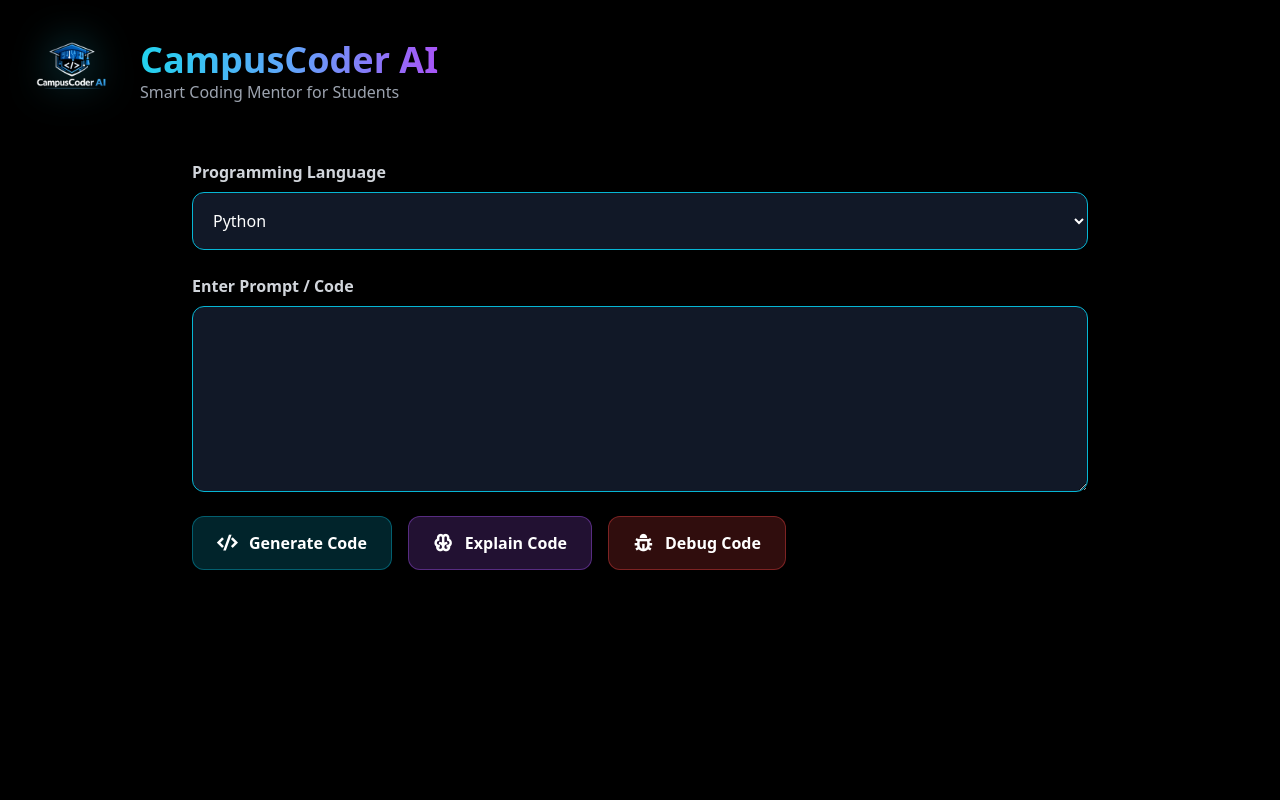
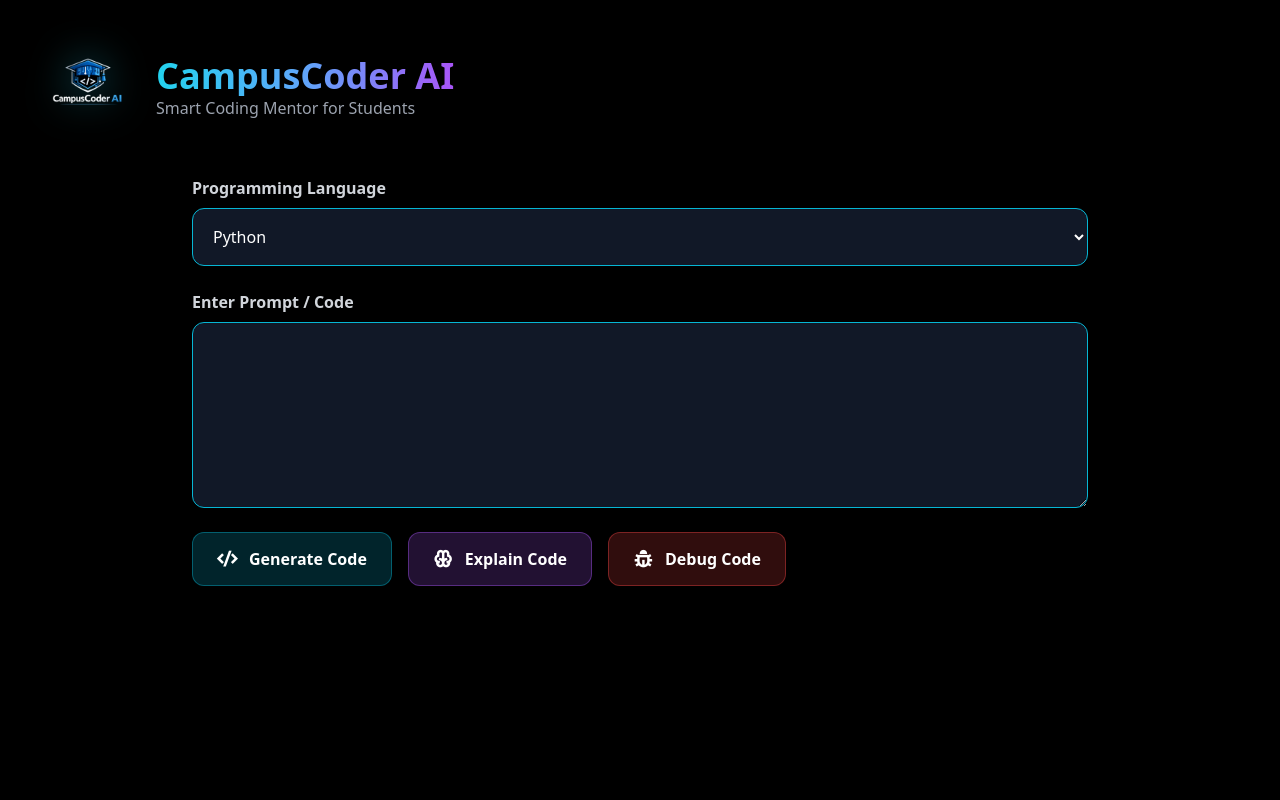
Before and after one commit to Mehedi-764/campuscoder-ai, a Django app: page /assistant/ in a window 1280 px wide. Run offline with Django 5.2, Linux system fonts and the light colour scheme; the visitor is signed in with stand-in values (Sample User, id 1); some libraries are stand-ins or nearby versions.

Commit message:
Update assistant.html

```diff
--- a/templates/users/assistant.html
+++ b/templates/users/assistant.html
@@ -17,14 +17,14 @@
     <link href="https://cdnjs.cloudflare.com/ajax/libs/prism/1.29.0/themes/prism-tomorrow.min.css" rel="stylesheet"/>
 </head>
 
-<body class="bg-black text-white min-h-screen p-6 max-sm:p-4">
+<body class="bg-black text-white min-h-screen p-10 max-lg:p-6 max-sm:p-4">
 
 {% load static %}
 
 <!-- HEADER -->
-<div class="flex items-center justify-between mb-10 gap-6 max-sm:flex-col">
+<div class="flex items-center justify-between mb-10 gap-6 max-lg:flex-col">
 
-    <div class="flex items-center gap-5 text-left max-sm:flex-col max-sm:text-center">
+    <div class="flex items-center gap-5 text-left max-lg:flex-col max-lg:text-center">
 
         <img
         src="{% static 'images/logo.png' %}"
@@ -67,7 +67,7 @@
         name="language"
         class="w-full p-4 rounded-xl
         bg-gray-900 text-white border border-cyan-500
-        max-sm:p-3 max-sm:text-sm">
+        text-base max-sm:p-3 max-sm:text-sm">
 
         <option>Python</option>
         <option>C</option>
@@ -99,40 +99,52 @@
   </div>
 
   <!-- BUTTONS -->
-  <div class="flex gap-4 max-sm:flex-col max-sm:gap-3">
+  <div class="flex gap-4 max-lg:flex-col max-lg:gap-3">
 
-    <button type="submit" name="action" value="generate"
+    <button
+        type="submit"
+        name="action"
+        value="generate"
         class="flex items-center justify-center gap-3
         bg-cyan-500/20 hover:bg-cyan-500/30
         border border-cyan-500/40
         px-6 py-3 rounded-xl font-semibold transition
-        max-sm:w-full">
+        max-lg:w-full">
 
         <i class="ri-code-s-slash-line text-xl"></i>
+
         Generate Code
 
     </button>
 
-    <button type="submit" name="action" value="explain"
+    <button
+        type="submit"
+        name="action"
+        value="explain"
         class="flex items-center justify-center gap-3
         bg-purple-500/20 hover:bg-purple-500/30
         border border-purple-500/40
         px-6 py-3 rounded-xl font-semibold transition
-        max-sm:w-full">
+        max-lg:w-full">
 
         <i class="ri-brain-line text-xl"></i>
+
         Explain Code
 
     </button>
 
-    <button type="submit" name="action" value="debug"
+    <button
+        type="submit"
+        name="action"
+        value="debug"
         class="flex items-center justify-center gap-3
         bg-red-500/20 hover:bg-red-500/30
         border border-red-500/40
         px-6 py-3 rounded-xl font-semibold transition
-        max-sm:w-full">
+        max-lg:w-full">
 
         <i class="ri-bug-line text-xl"></i>
+
         Debug Code
 
     </button>
@@ -140,6 +152,7 @@
   </div>
 
 </form>
+
 
 <!-- RESPONSE -->
 {% if response %}
@@ -156,7 +169,9 @@ max-sm:rounded-2xl max-sm:p-5">
         <div class="flex items-center gap-3">
 
             <div class="bg-cyan-500/20 p-3 rounded-xl">
+
                 <i class="ri-robot-2-line text-cyan-400 text-2xl"></i>
+
             </div>
 
             <div>
@@ -175,12 +190,13 @@ max-sm:rounded-2xl max-sm:p-5">
 
     </div>
 
+
     <!-- CODE BOX -->
     <div class="bg-black w-full p-6 rounded-2xl
     overflow-x-auto border border-gray-700
     max-sm:p-4">
 
-<pre class="whitespace-pre w-full">
+        <pre class="whitespace-pre w-full">
 <code id="code" class="language-python">
 {{ response }}
 </code>
@@ -188,38 +204,45 @@ max-sm:rounded-2xl max-sm:p-5">
 
     </div>
 
+
     <!-- ACTION BUTTONS -->
-    <div class="flex gap-3 mt-6 max-sm:flex-col">
+    <div class="flex gap-3 mt-6 max-lg:flex-col">
 
-        <button onclick="copyCode()"
+        <button
+            onclick="copyCode()"
             class="flex items-center justify-center gap-2
             bg-cyan-500/20 hover:bg-cyan-500/30
             px-5 py-3 rounded-xl transition
-            max-sm:w-full">
+            max-lg:w-full">
 
             <i class="ri-file-copy-line"></i>
+
             Copy
 
         </button>
+
 
         <button
             class="flex items-center justify-center gap-2
             bg-yellow-500/20 hover:bg-yellow-500/30
             px-5 py-3 rounded-xl transition
-            max-sm:w-full">
+            max-lg:w-full">
 
             <i class="ri-star-line"></i>
+
             Favorite
 
         </button>
+
 
         <button
             class="flex items-center justify-center gap-2
             bg-purple-500/20 hover:bg-purple-500/30
             px-5 py-3 rounded-xl transition
-            max-sm:w-full">
+            max-lg:w-full">
 
             <i class="ri-brain-line"></i>
+
             Explain
 
         </button>
@@ -232,24 +255,40 @@ max-sm:rounded-2xl max-sm:p-5">
 
 {% endif %}
 
+
 <!-- COPY -->
 <script>
+
 function copyCode(){
-    let code=document.getElementById("code").innerText;
+
+    let code = document.getElementById("code").innerText;
+
     navigator.clipboard.writeText(code);
+
 }
+
 </script>
+
 
 <!-- PRISM -->
 <script src="https://cdnjs.cloudflare.com/ajax/libs/prism/1.29.0/prism.min.js"></script>
+
 <script src="https://cdnjs.cloudflare.com/ajax/libs/prism/1.29.0/components/prism-python.min.js"></script>
+
 <script src="https://cdnjs.cloudflare.com/ajax/libs/prism/1.29.0/components/prism-c.min.js"></script>
+
 <script src="https://cdnjs.cloudflare.com/ajax/libs/prism/1.29.0/components/prism-cpp.min.js"></script>
+
 <script src="https://cdnjs.cloudflare.com/ajax/libs/prism/1.29.0/components/prism-java.min.js"></script>
 
+
 <script>
+
 Prism.highlightAll();
+
 </script>
 
+
 </body>
+
 </html>
```
